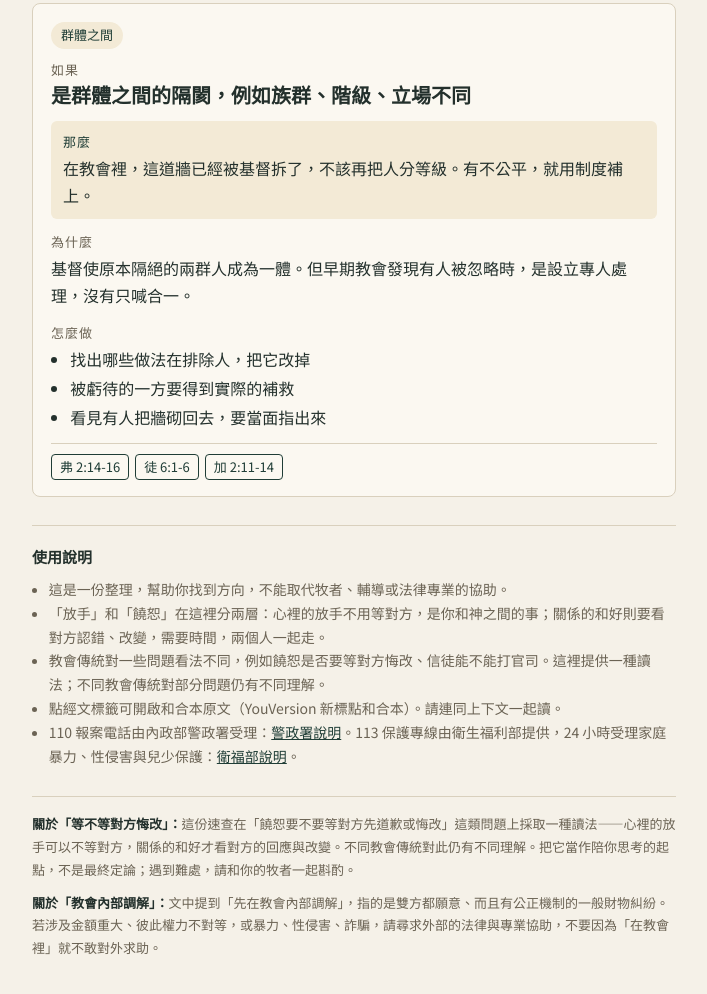
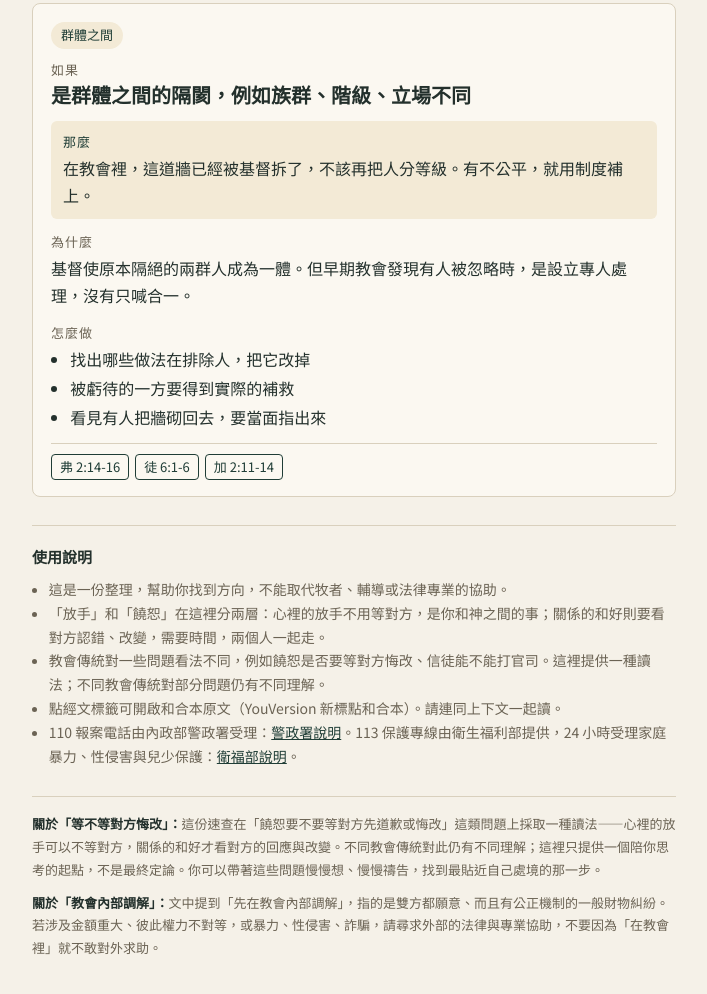
Before and after one commit to tomclin/forgiveness-quickref, a plain HTML site: page index.html in a window 1280 px wide. Shown: the part 6056-7050 px from the top of the page, without its empty margins (286-993 px from the left). Drawn offline with Linux system fonts and the light colour scheme.

Commit message:
disclaimer：自我揭露用非爭議善意語言，不轉介牧者裁斷灰色
Co-Authored-By: Claude Opus 4.8 <noreply@anthropic.com>

```diff
--- a/index.html
+++ b/index.html
@@ -159,7 +159,7 @@ footer ul{margin:0;padding-left:1.2em}
   </footer>
 
   <section class="disclaimer" aria-label="附註">
-    <p><b>關於「等不等對方悔改」：</b>這份速查在「饒恕要不要等對方先道歉或悔改」這類問題上採取一種讀法——心裡的放手可以不等對方，關係的和好才看對方的回應與改變。不同教會傳統對此仍有不同理解。把它當作陪你思考的起點，不是最終定論；遇到難處，請和你的牧者一起斟酌。</p>
+    <p><b>關於「等不等對方悔改」：</b>這份速查在「饒恕要不要等對方先道歉或悔改」這類問題上採取一種讀法——心裡的放手可以不等對方，關係的和好才看對方的回應與改變。不同教會傳統對此仍有不同理解；這裡只提供一個陪你思考的起點，不是最終定論。你可以帶著這些問題慢慢想、慢慢禱告，找到最貼近自己處境的那一步。</p>
     <p><b>關於「教會內部調解」：</b>文中提到「先在教會內部調解」，指的是雙方都願意、而且有公正機制的一般財物糾紛。若涉及金額重大、彼此權力不對等，或暴力、性侵害、詐騙，請尋求外部的法律與專業協助，不要因為「在教會裡」就不敢對外求助。</p>
   </section>
 </main>
```
